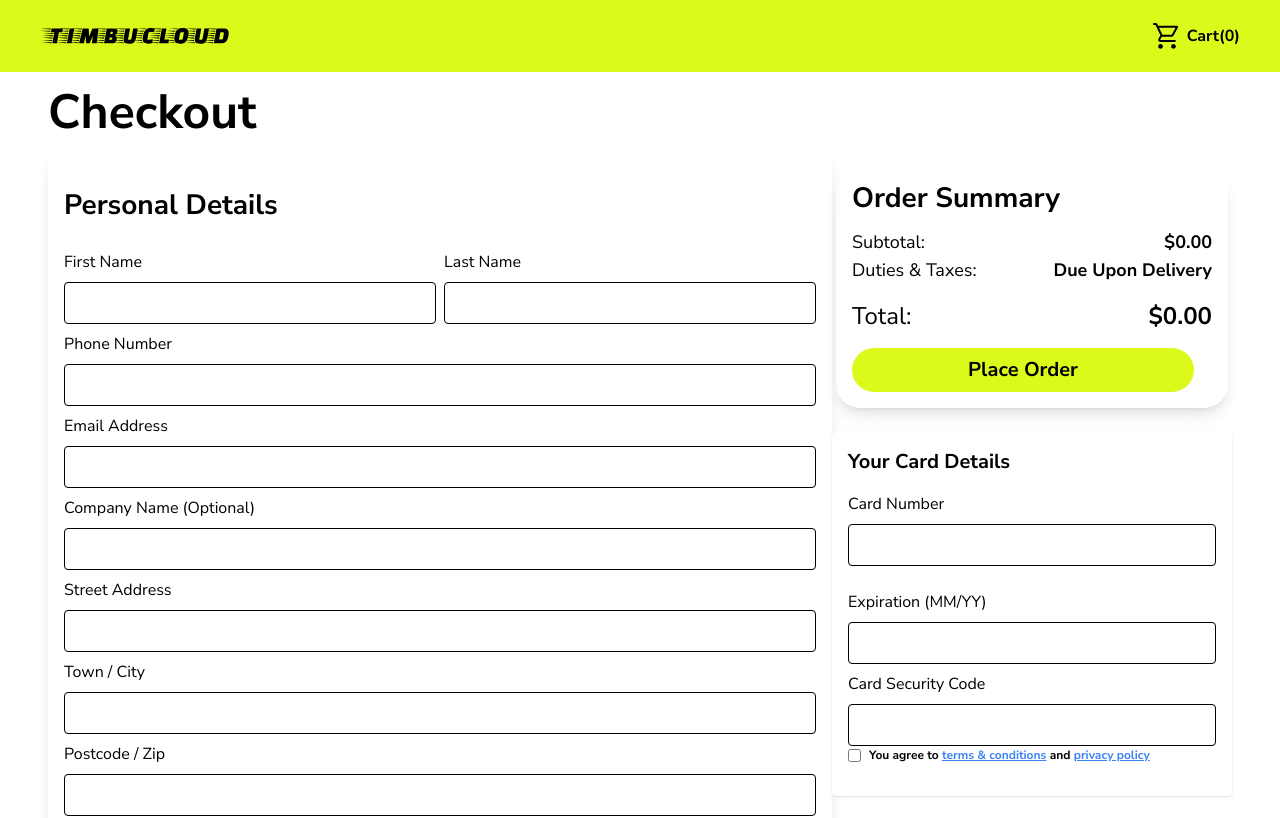
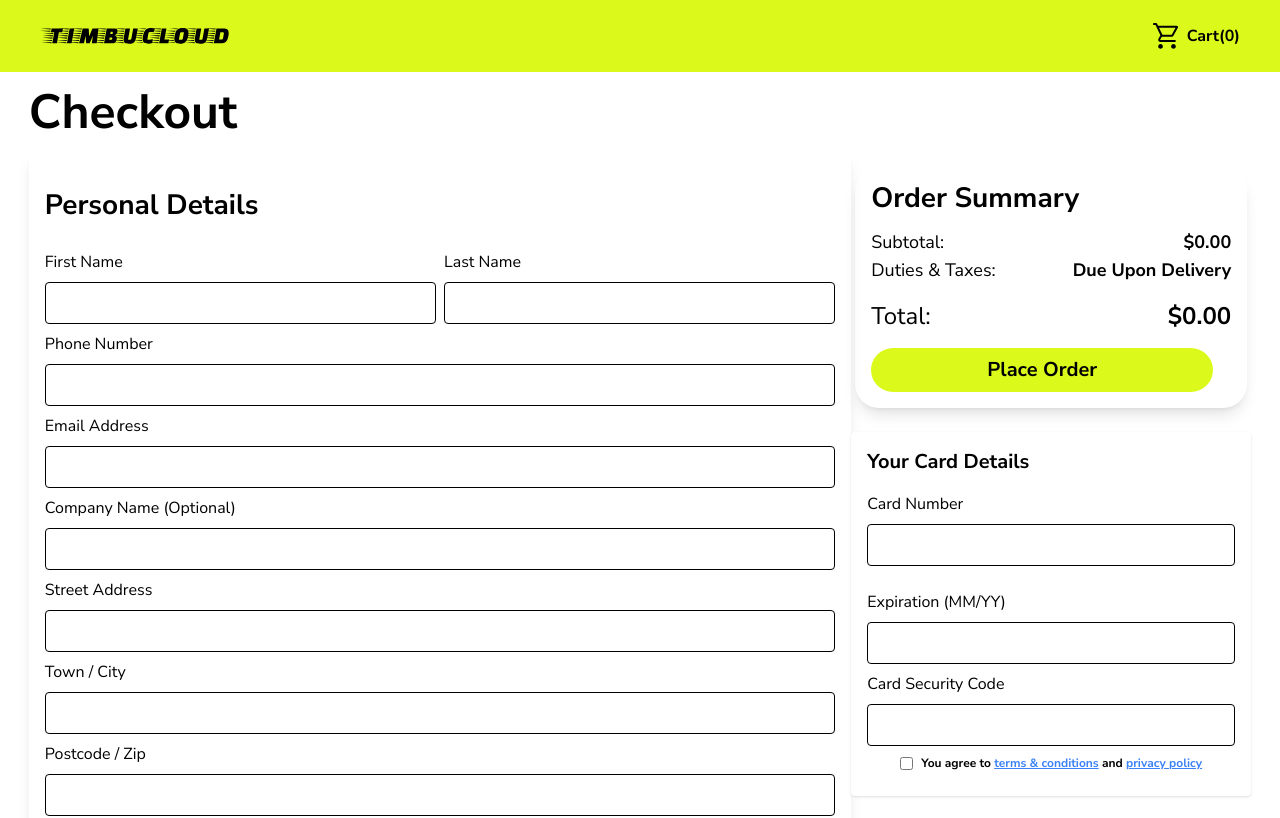
Before and after one commit to Patrick-Chukwu/timbucloud, a React (Vite) app: page /checkout in a window 1280 px wide. Shown: the top 818 px of the page. Built offline with nearby package versions, Linux system fonts and the light colour scheme.

Commit message:
fix: change text size

```diff
--- a/src/pages/Checkout.jsx
+++ b/src/pages/Checkout.jsx
@@ -38,14 +38,13 @@ const Checkout = () => {
 
   const handleSubmit = (e) => {
     e.preventDefault();
-    // Implement order submission logic here
     alert('Order placed successfully!');
   };
 
   return (
     <div className="">
       <Navbar />
-      <div className="w-[95%] mx-auto p-4">
+      <div className="w-[98%] mx-auto p-4">
         <h1 className="text-5xl font-bold mb-4">Checkout</h1>
         <form onSubmit={handleSubmit} className="flex flex-col items-center justify-center lg:flex-row w-full lg:items-start lg:justify-between">
           <div className="bg-white p-4 mb-4 rounded shadow-lg w-full  lg:w-[840px]  lg:h-[730px]">
@@ -210,7 +209,7 @@ const Checkout = () => {
                 </div>
 
             </div>
-            <div className="flex items-center mb-4">
+            <div className="flex justify-center items-center  my-2 w-full">
               <input
                 type="checkbox"
                 name="termsAccepted"
--- a/src/pages/ProductDetails.jsx
+++ b/src/pages/ProductDetails.jsx
@@ -144,7 +144,7 @@ const handleAddToCart = () => {
 
   <div className="flex justify-between gap-4 w-full">
 
-  <Button className="bg-primary rounded-3xl w-[335px] text-center" onClick={handleAddToCart}>Add To Cart</Button>
+  <Button className="bg-primary rounded-3xl w-[335px] text-center py-6 text-xl font-bold" onClick={handleAddToCart}>Add To Cart</Button>
   </div>
   </div>
 
```
